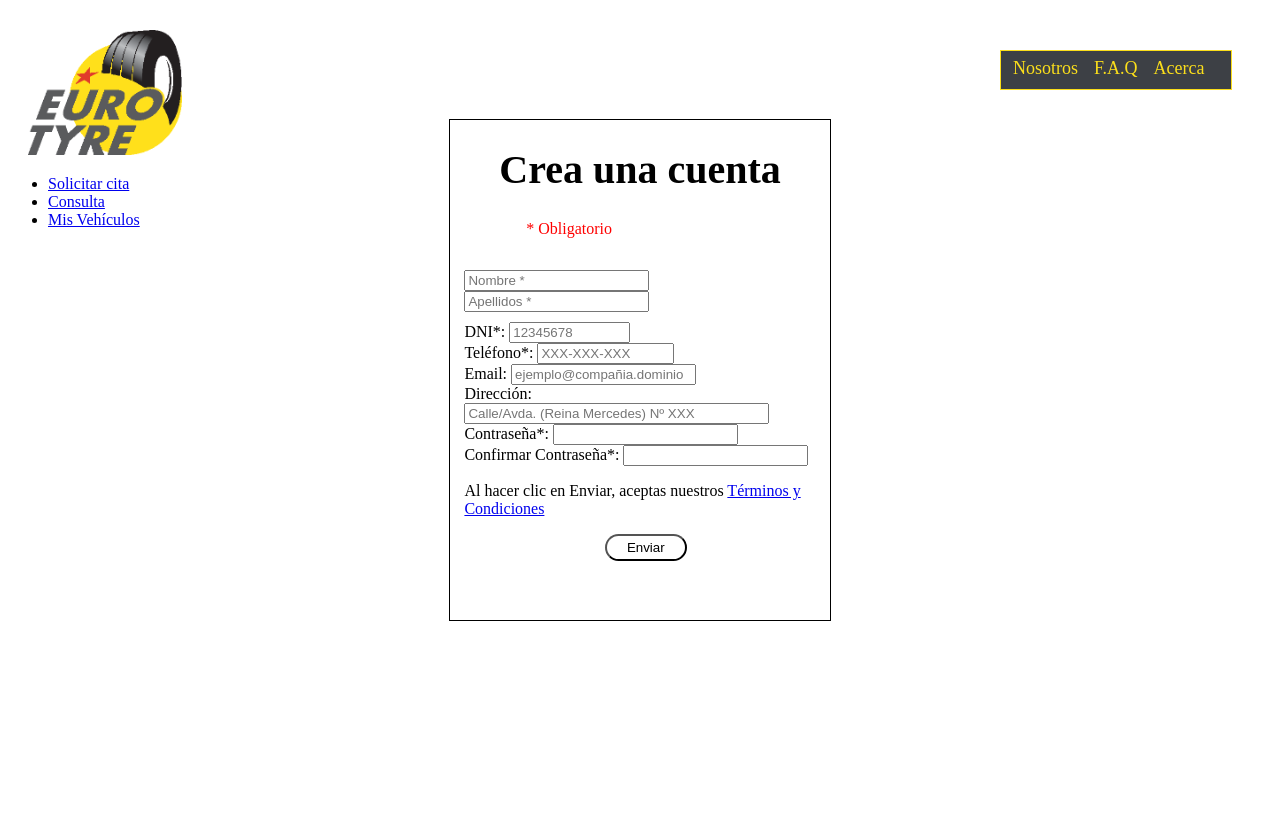
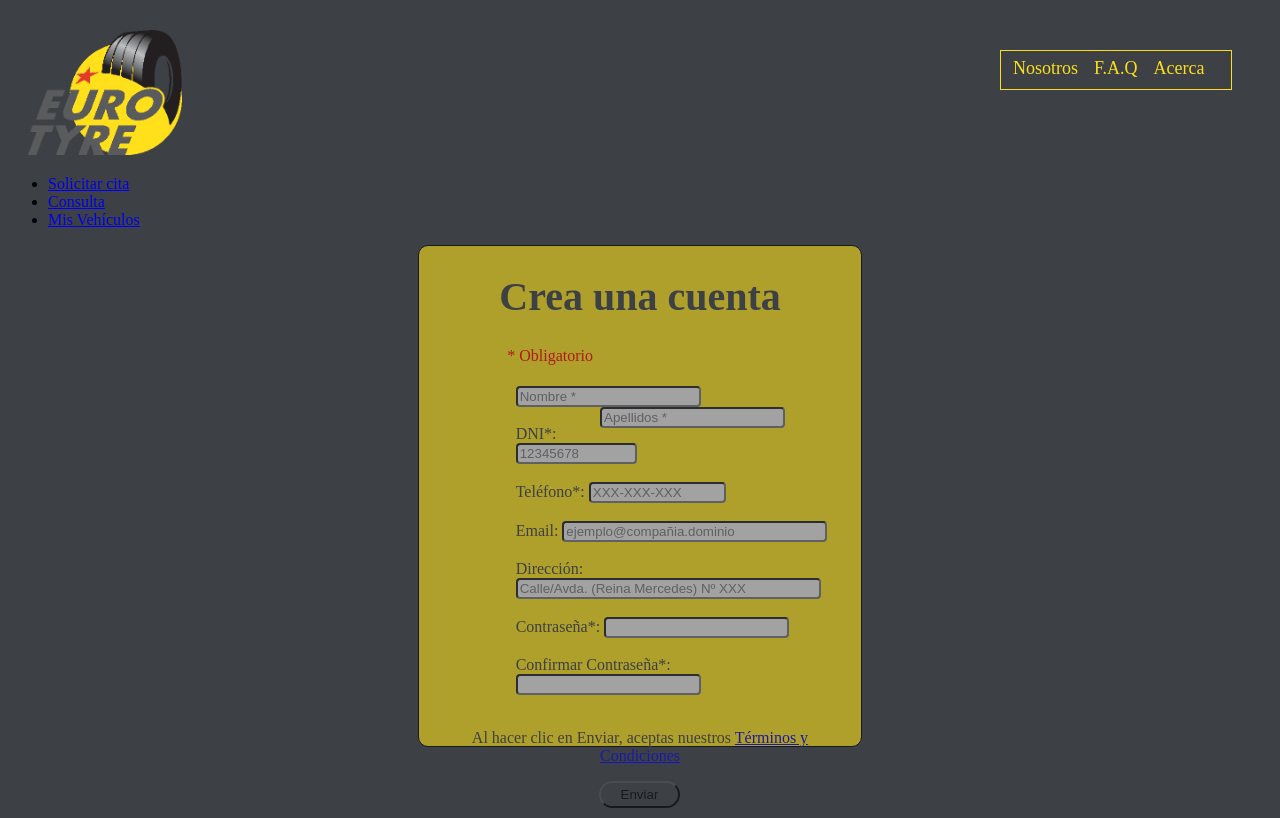
Before and after one commit to Jesusjbs/taller-iissi, a PHP site: page /XE/formulario_usuario.php in a window 1280 px wide. Before the commit the page ends 621 px from the top, so only its background shows below. Run offline with PHP 8.4, Linux system fonts and the light colour scheme.

Commit message:
Actualizado css

```diff
--- a/Taller EuroTyre/css/style_register.css
+++ b/Taller EuroTyre/css/style_register.css
@@ -1,3 +1,16 @@
+.error {
+	color : #fbde1b;
+	border : 2px solid #fbde1b;
+	padding : 10px;
+    margin: 10px;
+    width: 27%;
+    float: left;
+}
+
+body {
+    background-color: #3d4045;
+}
+
 #id_altaUsuario {
     width: 100%;
     height: 500px;
@@ -11,19 +24,38 @@
 }
 
 #id_registro {
-    width: 30%;
+    border-radius: 10px;
+    background-color: #fbde1b;
+	color: #3D4045;
+    opacity: 60%;
+    width: 35%;
     height: 500px;
-    border: 1px solid;
+    border: 1px solid #000000;
     margin: auto;
-    margin-top: -10%;
+    vertical-align: middle;
 }
 
 #id_campoRegister {
     border: 0px solid;
 }
 
-#id_nombreCompleto {
-    padding: 10px 0px;
+#id_nombre {
+    float: left;
+    margin-left: 20%;
+}
+
+#id_divApellidos {
+    float: right;
+    margin-right: 15%;
+}
+
+.div {
+    margin-left: 20%;
+}
+
+.campo {
+	border-radius: 4px;
+	background-color: #E6E3E2;
 }
 
 #id_enviar {
@@ -32,5 +64,5 @@
 	padding: 4px 20px;
 	text-decoration: none;
 	background: none;
-	cursor: pointer;
+    cursor: pointer;
 }
--- a/Taller EuroTyre/formulario_usuario.php
+++ b/Taller EuroTyre/formulario_usuario.php
@@ -52,49 +52,59 @@
 		<fieldset id="id_campoRegister">
 		<div id="id_nombreCompleto">
 			<div>
-				<input id="id_nombre" name="nombre" type="text" size="20" placeholder="Nombre *"
+				<input class="campo" id="id_nombre" name="nombre" type="text" size="20" placeholder="Nombre *"
 					value="<?php echo $formulario['nombre'];?>" required />
 			</div>
 
-			<div>
-				<input id="id_apellidos" name="apellidos" type="text" size="20" placeholder="Apellidos *"
+			<div id="id_divApellidos">
+				<input class="campo" id="id_apellidos" name="apellidos" type="text" size="20" placeholder="Apellidos *"
 					value="<?php echo $formulario['apellidos'];?>" required />
 			</div>
+			<br><br>
 		</div>
-			<div id="id_divDNI">
+			<div class="div">
 				<label for="id_dni">DNI*:</label>
-				<input id="id_dni" name="dni" type="text" placeholder="12345678" size="12" pattern="^[0-9]{8}"
+				<input class="campo" id="id_dni" name="dni" type="text" placeholder="12345678" size="12" pattern="^[0-9]{8}"
 					title="Ocho dígitos (sin letra)" value="<?php echo $formulario['dni'];?>" required>
+					<br><br>
 			</div>
 
-			<div id="id_divTelefono">
+			<div class="div">
 				<label for="id_telefono">Teléfono*:</label>
-				<input id="id_telefono" name="telefono" type="text" size="14" placeholder="XXX-XXX-XXX"
+				<input class="campo" id="id_telefono" name="telefono" type="text" size="14" placeholder="XXX-XXX-XXX"
 				pattern="^[0-9]{9}"
 					title="Nueve dígitos" value="<?php echo $formulario['telefono'];?>" required>
+					<br><br>
 			</div>
 
-			<div id="id_divEmail">
+			<div class="div">
 				<label for="id_email">Email:</label>
-				<input id="id_email" name="email" type="email" placeholder="ejemplo@compañia.dominio"
+				<input class="campo" size="30"  id="id_email" name="email" type="email" placeholder="ejemplo@compañia.dominio"
 					value="<?php echo $formulario['email'];?>" />
+					<br><br>
 			</div>
 
-			<div><label for="id_direccion">Dirección:</label>
-				<input id="id_direccion" name="direccion" type="text" size="35"
+			<div class="div">
+			<label for="id_direccion">Dirección:</label>
+				<input class="campo" id="id_direccion" name="direccion" type="text" size="35"
 				placeholder="Calle/Avda. (Reina Mercedes) Nº XXX"
 					value="<?php echo $formulario['direccion'];?>" />
+					<br><br>
 			</div>
 
-			<div><label for="id_contraseña">Contraseña*:</label>
-				<input id="id_contraseña" name="contraseña" type="password" title="Mínimo 6 caracteres (Letra mayúscula, letra minúscula y número)" required/>
+			<div class="div">
+			<label for="id_contraseña">Contraseña*:</label>
+				<input class="campo" id="id_contraseña" name="contraseña" type="password" title="Mínimo 6 caracteres (Letra mayúscula, letra minúscula y número)" required/>
+				<br><br>
 			</div>
 
-			<div><label for="id_confirmar">Confirmar Contraseña*:</label>
-				<input id="id_confirmar" name="confirmar" type="password" title="Confirmación de contraseña" required />
+			<div class="div">
+			<label for="id_confirmar">Confirmar Contraseña*:</label>
+				<input class="campo" id="id_confirmar" name="confirmar" type="password" title="Confirmación de contraseña" required />
+				<br><br>
 			</div>
 
-			<p>Al hacer clic en Enviar, aceptas nuestros <a href="terminos.php">Términos y Condiciones</a></p>
+			<p style="text-align: center;">Al hacer clic en Enviar, aceptas nuestros <a href="terminos.php">Términos y Condiciones</a></p>
 
 			<button id="id_enviar" type="submit">Enviar</button>
 
```
